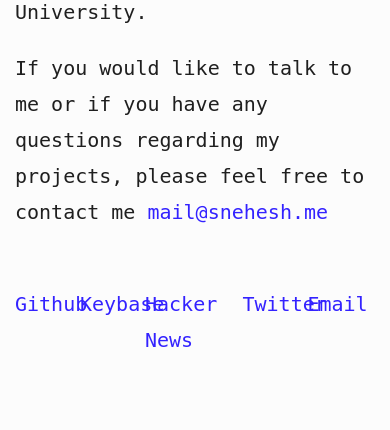
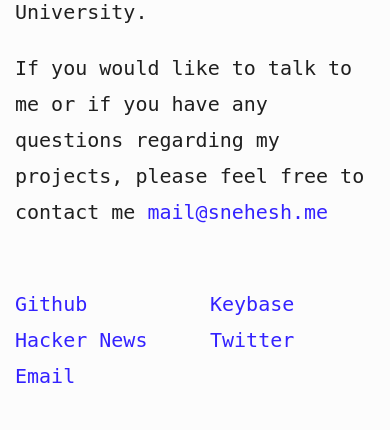
Before and after one commit to snehesht/blog, a Flask app: page /about in a window 390 px wide. Shown: the part 911-1341 px from the top of the page. Before the commit the page ends 1258 px from the top, so only its background shows below. Run offline with Flask 2, Linux system fonts and the light colour scheme; parts of the project's set-up code (start-up, migrations or seed data) failed here and were passed over; some libraries are stand-ins or nearby versions; some web fonts are replaced.

Commit message:
about me responsiveness fixed

```diff
--- a/app/templates/about.html
+++ b/app/templates/about.html
@@ -15,27 +15,27 @@
 	<div id="aboutme-icons">
 	<br>
 		<div class="row">
-			<div class="col-xs-2">
+			<div class="col-xs-6 com-sm-2">
 				<div id="aboutme-firstline">
 					<a href="https://github.com/snehesht" target="_blank">Github</a>
 				</div>
 			</div>
-			<div class="col-xs-2">
+			<div class="col-xs-6 com-sm-2">
 				<div id="aboutme-firstline">
 					<a href="https://keybase.io/snehesh" target="_blank">Keybase</a>
 				</div>
 			</div>
-			<div class="col-xs-3">
+			<div class="col-xs-6 com-sm-3">
 				<div id="aboutme-firstline">
 					<a href="https://news.ycombinator.com/user?id=snehesht" target="_blank">Hacker News</a>
 				</div>
 			</div>
-			<div class="col-xs-2">
+			<div class="col-xs-6 com-sm-2">
 				<div id="aboutme-secondline">
 					<a href="https://twitter.com/snehesht" target="_blank">Twitter</a>
 				</div>
 			</div>
-			<div class="col-xs-2">
+			<div class="col-xs-6 com-sm-2">
 				<div id="aboutme-secondline">
 					<a href="mailto:mail@snehesh.me" target="_blank">Email</a>
 				</div>
```
